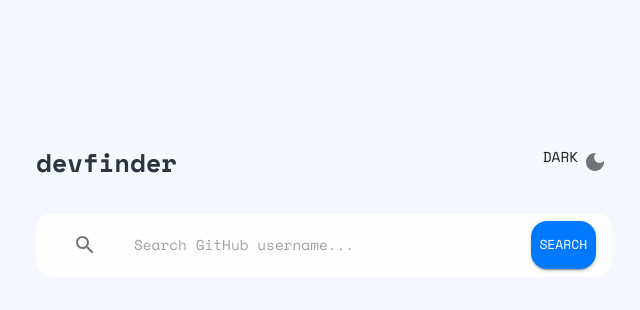
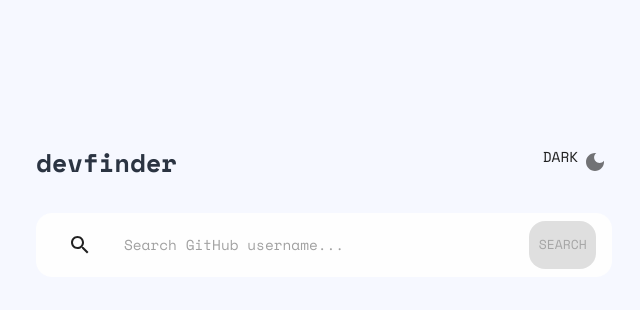
Before and after one commit to DominykMcNamara/github-user-search-app, a React (Create React App) app: page / in a window 1280 px wide. Shown: the top 310 px of the page, without its empty margins (316-956 px from the left). Built offline with nearby package versions, Linux system fonts and the light colour scheme.

Commit message:
Frontend update

```diff
--- a/src/App.jsx
+++ b/src/App.jsx
@@ -1,6 +1,6 @@
 import React, { useState } from "react";
 
-import { AppContextProvider } from "./context/ThemeContext";
+import { AppContextProvider } from "./context/AppContext";
 import CssBaseline from "@mui/material/CssBaseline";
 import { ThemeProvider } from "@mui/material/styles";
 import { lightTheme, darkTheme } from "./styles/styles";
--- a/src/components/SearchBar.jsx
+++ b/src/components/SearchBar.jsx
@@ -1,16 +1,24 @@
 import React, { useState } from "react";
-
+import GithubApi from "../api/GithubApi";
+import { useTheme } from "@mui/material";
 import { Box } from "@mui/system";
 import { Button, IconButton, InputBase } from "@mui/material";
 import SearchIcon from "@mui/icons-material/Search";
 import { SearchButton } from "./SearchButton";
 
-export const SearchBar = ({ theme }) => {
+export const SearchBar = () => {
+
+  const theme = useTheme()
+
   const [user, setUser] = useState();
-
   const handleUserChange = (e) => {
     setUser(e.target.value);
+    console.log(user)
   };
+
+
+
+
 
   return (
     <Box>
@@ -20,11 +28,9 @@ export const SearchBar = ({ theme }) => {
         value={user}
         onChange={handleUserChange}
         startAdornment={
-          <IconButton>
-            <SearchIcon sx={{ mr: "2rem" }} />
-          </IconButton>
+         <SearchIcon sx={{ mr: "2rem" }} />
         }
-        endAdornment={<SearchButton />}
+        endAdornment={<SearchButton user={user} />}
         sx={{
           backgroundColor: theme.palette.common.white,
           height: "4rem",
--- a/src/components/SearchButton.jsx
+++ b/src/components/SearchButton.jsx
@@ -1,9 +1,26 @@
-import React from "react";
+import React, { useContext } from "react";
+import { AppContext } from "../context/AppContext";
+import GithubApi from "../api/GithubApi";
 import { Button } from "@mui/material";
-export const SearchButton = () => {
+export const SearchButton = ({ user }) => {
+
+    const { profile, setProfile } = useContext(AppContext)
+
+    const searchUsers = async (e) => {
+        try {
+        e.preventDefault()
+        const userProfile = await GithubApi.get(`/${user}`)
+        await setProfile(userProfile.data)
+        console.log(profile)
+        } catch (err) {
+            console.log(err)
+        }
+    }
   return (
     <>
       <Button
+       onClick={(e) => searchUsers(e)}
+        disabled={user ? false : true }
         size="small"
         variant="contained"
         sx={{
--- a/src/context/ThemeContext.js
+++ b/src/context/AppContext.js
@@ -4,10 +4,10 @@ export const AppContext = createContext()
 
 export const AppContextProvider = (props) => {
     const [colorMode, setColorMode] = useState(" ")
-    const [user, setUser] = useState([])
+    const [profile, setProfile] = useState()
 
     return (
-        <AppContext.Provider value={{ colorMode, setColorMode, user, setUser }}>
+        <AppContext.Provider value={{ colorMode, setColorMode, profile, setProfile }}>
             { props.children }
         </AppContext.Provider>
     )
```
